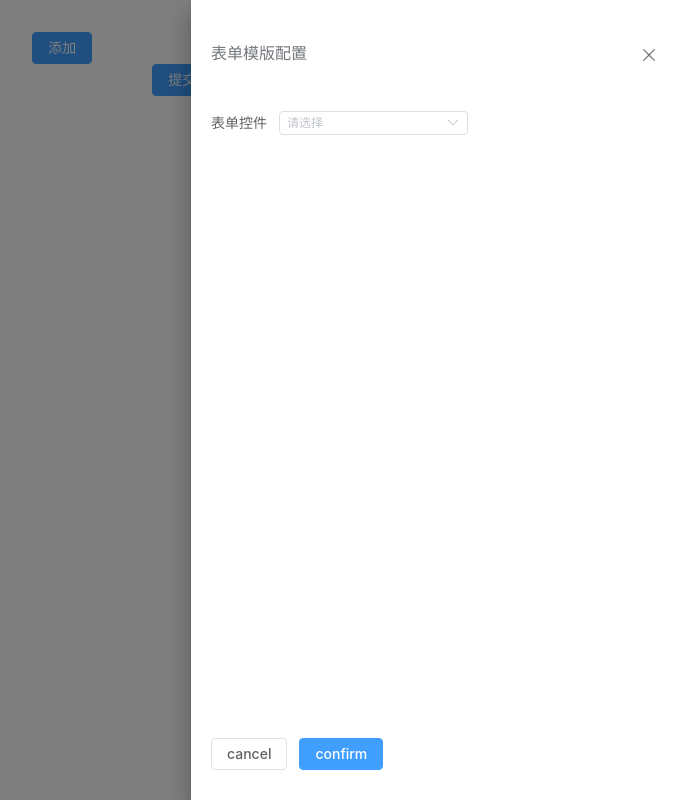
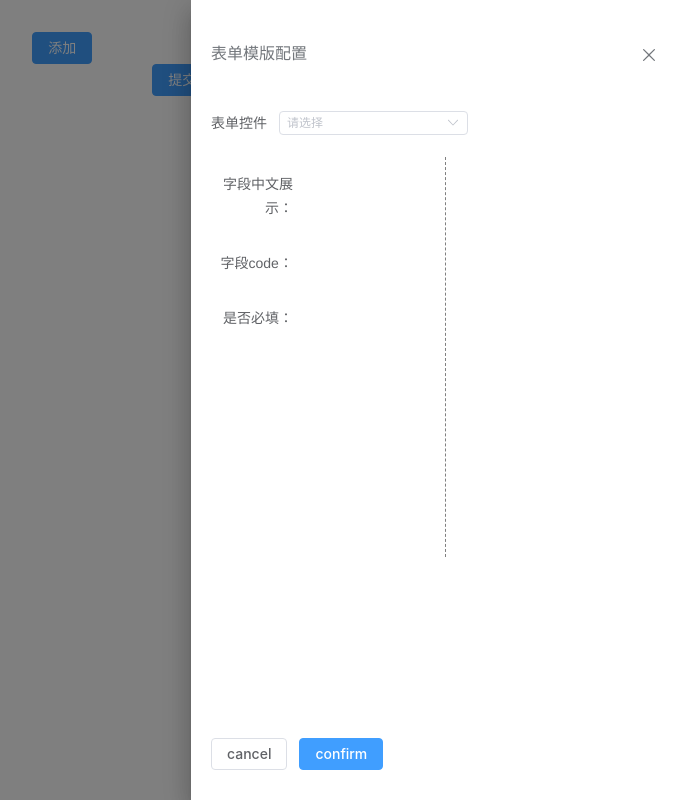
Before and after one commit to MrXiaoMings/vue3-vite-ts-element-plus-test, a Vue app: page /#/ in a window 1280 px wide. Shown: the whole page, without its empty margins (577-1263 px from the left). Built offline with nearby package versions, Linux system fonts and the light colour scheme.

Commit message:
feat: 提交

```diff
--- a/src/components/FormConfig.vue
+++ b/src/components/FormConfig.vue
@@ -24,9 +24,6 @@ import bus from '../utils/Bus'
 // section data
 const configVisibleOut = ref(false)
 console.log(configVisibleOut.value)
-bus.$on('seeConfigInfo', data => {
-  // 打开侧边栏，添加缓存
-})
 // section event
 const addFormConfig = () => {
   configVisibleOut.value = true
--- a/src/components/FormDrawerConfig.vue
+++ b/src/components/FormDrawerConfig.vue
@@ -24,6 +24,26 @@
           </el-form-item>
           <div class="show-config-info">
           <!--   展示信息    -->
+            <div class="left-show">
+              <li class="left-li">
+                <span class="li-label">字段中文展示：</span>
+                <span class="li-value">{{configForm.labelName}}</span>
+              </li>
+              <li class="left-li">
+                <span class="li-label">字段code：</span>
+                <span class="li-value">{{configForm.valueName}}</span>
+              </li>
+              <li class="left-li">
+                <span class="li-label">是否必填：</span>
+                <span class="li-value">{{configForm.isRequired}}</span>
+              </li>
+            </div>
+            <div class="right-show">
+              <li class="left-li" :key="index" v-for="(item, index) in configForm.validateArr">
+                <span class="li-label">校验规则：</span>
+                <span class="li-value"></span>
+              </li>
+            </div>
           </div>
           <div class="config-form-foot">
             <el-button @click="cancelFormConfig">cancel</el-button>
@@ -36,14 +56,41 @@
 </template>
 
 <script lang="ts" setup>
-import {ref, reactive, watch, defineProps, defineEmits } from 'vue'
+import {ref, reactive, watch, defineProps, defineEmits, onUnmounted } from 'vue'
 import bus from '../utils/Bus'
 interface ConfigVisibleOut {
   configVisibleOut: boolean
 }
+interface OptionsArr {
+  label: string,
+  value: string
+}
+interface ValidateOption {
+  validateFn: string,
+  arg?: Array<any>
+}
+interface InputFormType {
+  formItemType?: string,
+  labelName: string,
+  valueName: string,
+  placeholder?: string,
+  isRequired?: boolean,
+  defaultValue?: any,
+  min?: number | string,
+  max?: number | string,
+  options?: Array<OptionsArr>,
+  validateArr?: Array<ValidateOption>
+}
 const props = defineProps<ConfigVisibleOut>()
 // section data
 const configVisible = ref(true)
+bus.$on('seeConfigInfo', (formItemInfo: InputFormType) => {
+  configVisible.value = true
+  Object.keys(formItemInfo).map((key: string) => {
+    if (key) configForm[key] = formItemInfo[key] || undefined
+  })
+  configForm = formItemInfo
+})
 // section watch
 watch([() => props.configVisibleOut, configVisible], ([newVal, visible], [oldVal, preVisible]) => {
   if (newVal) {
@@ -61,8 +108,10 @@ const formItemOptions = reactive([
     value: 'InputItemForm'
   }
 ])
-const configForm = reactive({
-  formItemType: ''
+let configForm = reactive<InputFormType>({
+  formItemType: '',
+  labelName: '',
+  valueName: null
 })
 // section emits
 const emits = defineEmits([ 'dialogVisibleChange', 'visibleFalse'])
@@ -82,6 +131,10 @@ const itemConfigInfo = () => {
 const confirmFormConfig = () => {
   // 此处提交数据加入缓存
 }
+// section onUnmounted
+onUnmounted(() => {
+  bus.$off('seeConfigInfo')
+})
 </script>
 
 <style scoped lang="scss">
@@ -97,5 +150,33 @@ const confirmFormConfig = () => {
     bottom: 30px;
     text-align: center;
   }
+  .show-config-info {
+    overflow: hidden;
+    height: 400px;
+    li {
+      list-style: none;
+      padding: 15px 0;
+    }
+    .left-show {
+      height: 100%;
+      float: left;
+      width: calc(50% - 2px);
+      border-right: 1px dashed gray;
+      span {
+        font-family: "Helvetica Neue", Helvetica, "PingFang SC", "Hiragino Sans GB", "Microsoft YaHei", "微软雅黑", Arial, sans-serif;
+        color: #606266;
+        font-size: 14px;
+        display: inline-block;
+      }
+    }
+    .right-show {
+      width: 50%;
+      float: left;
+    }
+    .li-label {
+      width: 35%;
+      text-align: right;
+    }
+  }
 }
 </style>
--- a/src/components/commonForm/InputItem.vue
+++ b/src/components/commonForm/InputItem.vue
@@ -15,7 +15,9 @@ import bus from '../../utils/Bus'
 interface ItemJsonData {
   labelName: string,
   valueName: any,
-  placeholder?: string
+  placeholder?: string,
+  isRequired?: boolean,
+  validateArr: Array<any>
 }
 interface ItemProps {
   itemJsonData: ItemJsonData,
```
